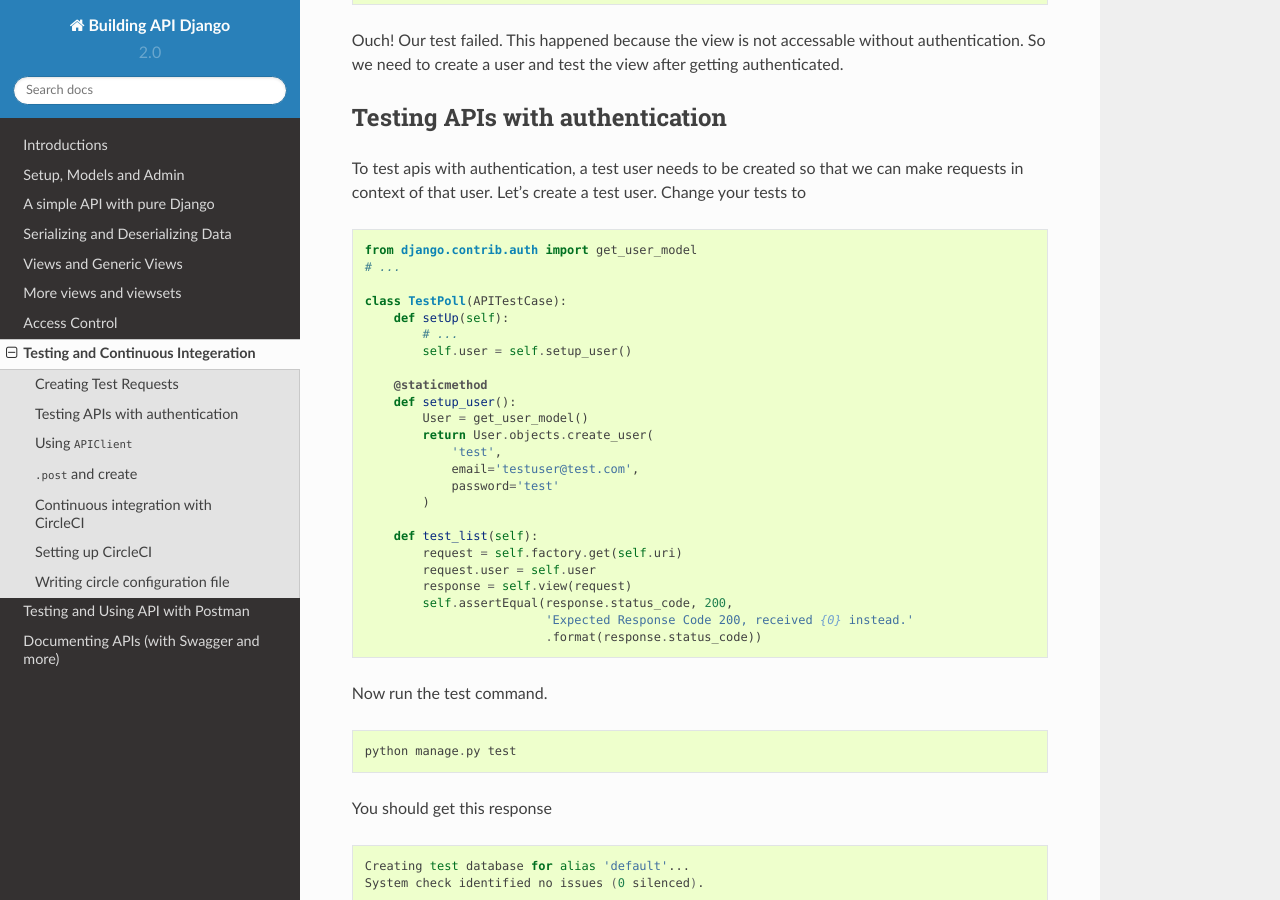
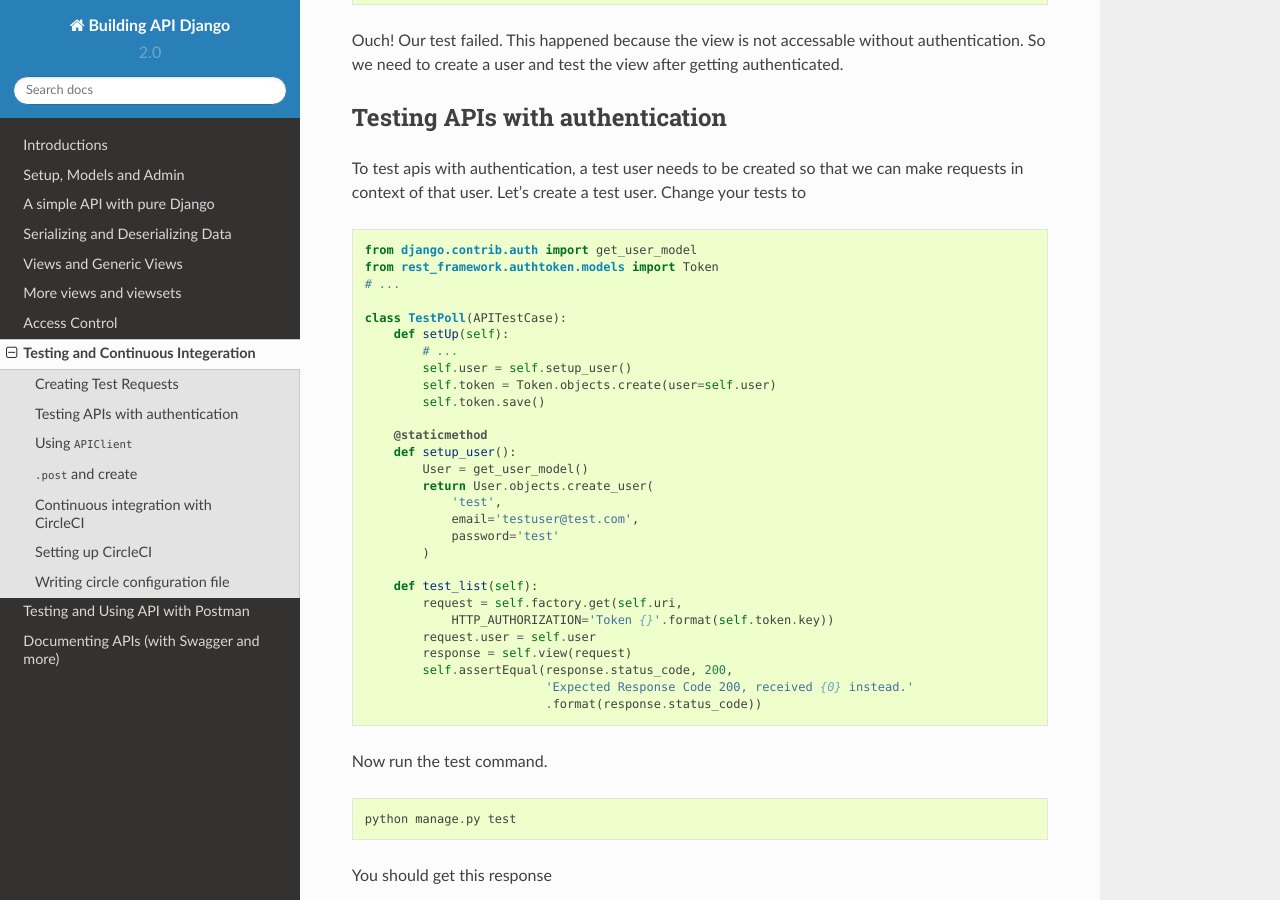
Before and after one commit to agiliq/building-api-django, a Sphinx documentation site: the page built from docs/testing-and-ci.rst, in a window 1280 px wide and 900 px high, scrolled down 1683 px. Built offline with Sphinx 7.4.7 and the Read the Docs theme 2.0.0, drawn with Linux system fonts in a browser that asks for light colours.

Commit message:
The current version of the documentation proposes a "fix" to the failing PollList test by adding a test user. However, if the reader followed the tutorial from the beginning, her code will implement Token-based auth, and the test will therefore still fail. To avoid confusion, the proposed commit generates a Token for the test user and uses it to authorize with, which makes the test pass at this stage.

```diff
--- a/docs/testing-and-ci.rst
+++ b/docs/testing-and-ci.rst
@@ -88,12 +88,15 @@ To test apis with authentication, a test user needs to be created so that we can
 .. code-block:: python
 
     from django.contrib.auth import get_user_model
+    from rest_framework.authtoken.models import Token
     # ...
 
     class TestPoll(APITestCase):
         def setUp(self):
             # ...
             self.user = self.setup_user()
+            self.token = Token.objects.create(user=self.user)
+            self.token.save()
 
         @staticmethod
         def setup_user():
@@ -105,7 +108,8 @@ To test apis with authentication, a test user needs to be created so that we can
             )
 
         def test_list(self):
-            request = self.factory.get(self.uri)
+            request = self.factory.get(self.uri,
+                HTTP_AUTHORIZATION='Token {}'.format(self.token.key))
             request.user = self.user
             response = self.view(request)
             self.assertEqual(response.status_code, 200,
```
